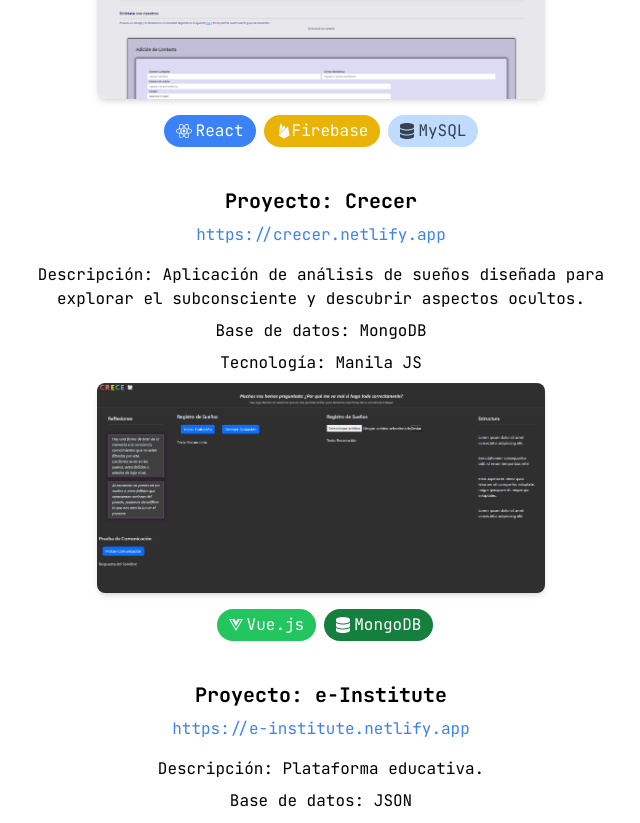
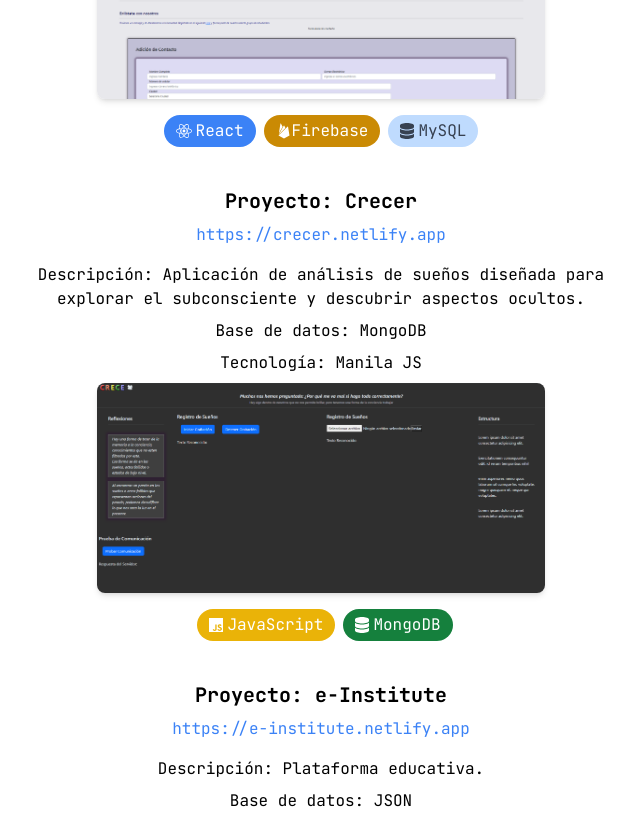
Before and after one commit to bntito/portfolio, a React (Create React App) app: page /projects in a window 1280 px wide. Shown: the part 501-1324 px from the top of the page, without its empty margins (319-959 px from the left). Built offline with nearby package versions, Linux system fonts and the light colour scheme.

Commit message:
preject icons

```diff
--- a/src/components/Projects.jsx
+++ b/src/components/Projects.jsx
@@ -4,7 +4,7 @@
 import Einstitute from '../assets/images/eins.png';
 import { IoLogoFirebase } from "react-icons/io5";
 import { FontAwesomeIcon } from '@fortawesome/react-fontawesome';
-import { faReact, faVuejs } from '@fortawesome/free-brands-svg-icons';
+import { faReact, faVuejs, faJs } from '@fortawesome/free-brands-svg-icons';
 import { faDatabase } from '@fortawesome/free-solid-svg-icons';
 
 
@@ -42,7 +42,7 @@
             <FontAwesomeIcon icon={faReact} className="mr-1" />
             React
           </div>
-          <div className="bg-yellow-500 text-white rounded-full px-3 py-1 flex items-center mb-2 ml-2">
+          <div className="bg-yellow-600 text-white rounded-full px-3 py-1 flex items-center mb-2 ml-2">
             <IoLogoFirebase />
             Firebase
           </div>
@@ -72,9 +72,9 @@
         </div>
 
         <div className="flex justify-center">
-          <div className="bg-green-500 text-white rounded-full px-3 py-1 flex items-center mb-2 ml-2">
-            <FontAwesomeIcon icon={faVuejs} className="mr-1" />
-            Vue.js
+          <div className="bg-yellow-500 text-white rounded-full px-3 py-1 flex items-center mb-2 ml-2">
+            <FontAwesomeIcon icon={faJs} className="mr-1" />
+            JavaScript
           </div>
           <div className="bg-green-700 text-white rounded-full px-3 py-1 flex items-center mb-2 ml-2">
             <FontAwesomeIcon icon={faDatabase} className="mr-1" />
```
